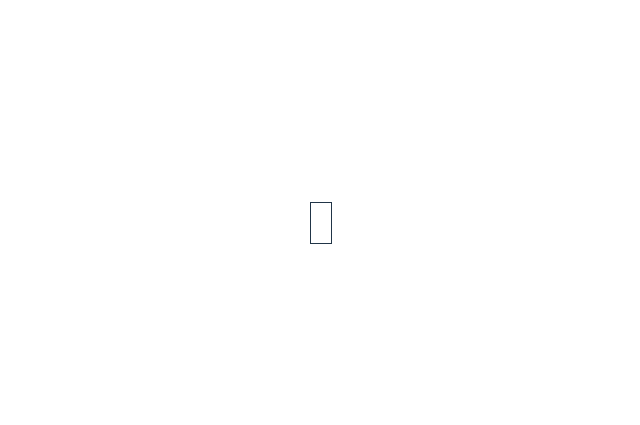
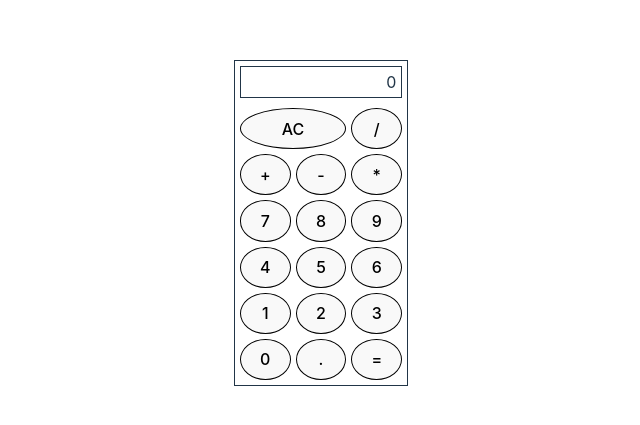
Before and after one commit to fpelletier-gh/calculator, a React (Vite) app: page / in a window 1280 px wide. Shown: the part 177-602 px from the top of the page, without its empty margins (319-959 px from the left). Built offline with nearby package versions, Linux system fonts and the light colour scheme.

Commit message:
Implement the logic for the calculator

```diff
--- a/src/App.tsx
+++ b/src/App.tsx
@@ -1,7 +1,110 @@
 import "./App.scss";
+import { useState, MouseEvent } from "react";
+import { evaluate, isNaN } from "mathjs";
 
 function App() {
-  return <div className="App"></div>;
+  const [display, setDisplay] = useState<string>("0");
+  const [hasDecimal, setHasDecimal] = useState<boolean>(false);
+
+  function validateOperator(operator: string): void {
+    const isLastCharNumber: number = parseInt(display[display.length - 1]);
+
+    if (isNaN(isLastCharNumber) && operator !== "-") {
+      setDisplay((display) => display.replace(/\D*$/, operator));
+    } else {
+      setDisplay((display) => display + operator);
+    }
+    setHasDecimal(false);
+  }
+
+  function handleNumberClick(e: MouseEvent<HTMLButtonElement>) {
+    const input = e.target as HTMLElement;
+    if (display !== "0") {
+      const newNum: string = display + input.innerText;
+      setDisplay(newNum);
+    } else {
+      setDisplay(input.innerText);
+    }
+  }
+
+  function handleOperatorClick(e: MouseEvent<HTMLButtonElement>) {
+    const input = e.target as HTMLElement;
+    const operator: string = input.innerText;
+    validateOperator(operator);
+  }
+
+  function handleDecimalClick() {
+    if (hasDecimal) return;
+    setDisplay(display + ".");
+    setHasDecimal(true);
+  }
+
+  function handleEqualsClick() {
+    const total: number = evaluate(display);
+    setDisplay(total.toString());
+  }
+
+  function handleClearClick() {
+    setDisplay("0");
+    setHasDecimal(false);
+  }
+
+  return (
+    <main className="App">
+      <section id="display">{display}</section>
+      <button id="equals" onClick={handleEqualsClick} className="button">
+        =
+      </button>
+      <button id="zero" onClick={handleNumberClick} className="button">
+        0
+      </button>
+      <button id="one" onClick={handleNumberClick} className="button">
+        1
+      </button>
+      <button id="two" onClick={handleNumberClick} className="button">
+        2
+      </button>
+      <button id="three" onClick={handleNumberClick} className="button">
+        3
+      </button>
+      <button id="four" onClick={handleNumberClick} className="button">
+        4
+      </button>
+      <button id="five" onClick={handleNumberClick} className="button">
+        5
+      </button>
+      <button id="six" onClick={handleNumberClick} className="button">
+        6
+      </button>
+      <button id="seven" onClick={handleNumberClick} className="button">
+        7
+      </button>
+      <button id="eight" onClick={handleNumberClick} className="button">
+        8
+      </button>
+      <button id="nine" onClick={handleNumberClick} className="button">
+        9
+      </button>
+      <button id="add" onClick={handleOperatorClick} className="button">
+        +
+      </button>
+      <button id="subtract" onClick={handleOperatorClick} className="button">
+        -
+      </button>
+      <button id="multiply" onClick={handleOperatorClick} className="button">
+        *
+      </button>
+      <button id="divide" onClick={handleOperatorClick} className="button">
+        /
+      </button>
+      <button id="decimal" onClick={handleDecimalClick} className="button">
+        .
+      </button>
+      <button id="clear" onClick={handleClearClick} className="button">
+        AC
+      </button>
+    </main>
+  );
 }
 
 export default App;
```
